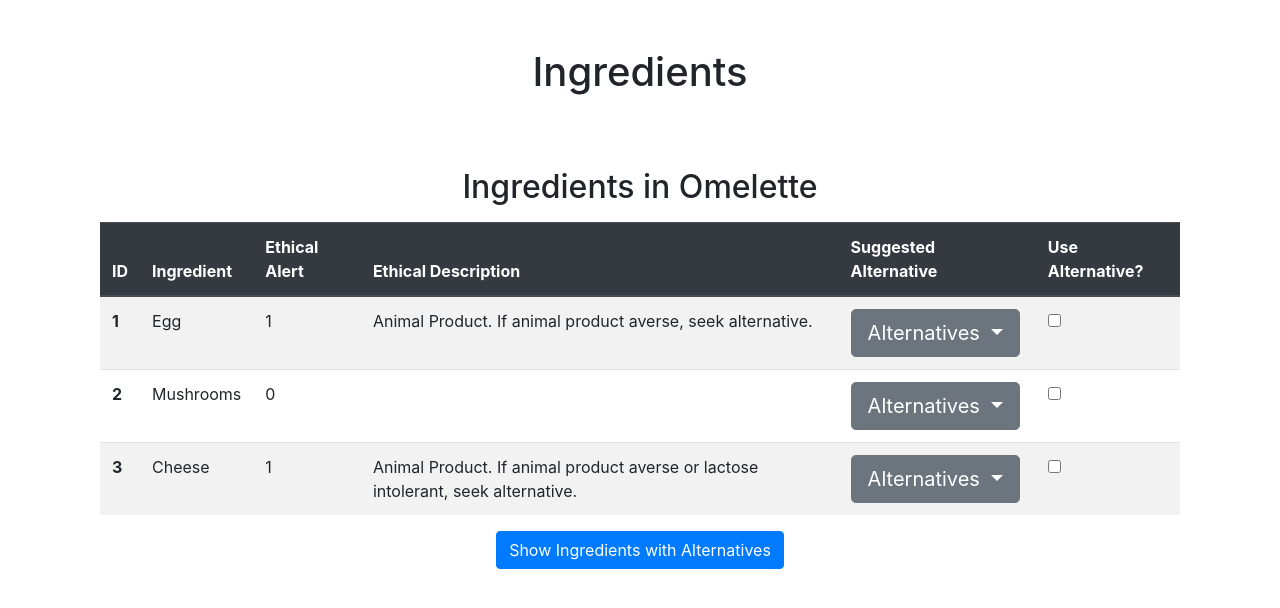
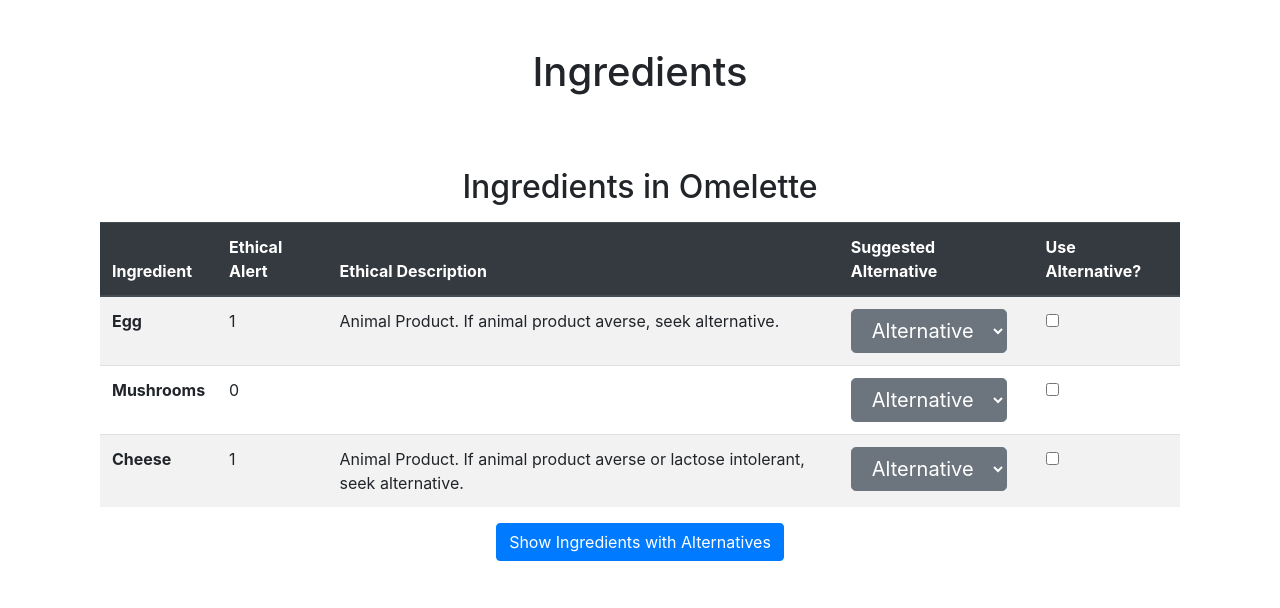
Before and after one commit to tekkosu/TheBusyBeavers, a Flask app: page /ingredients/1 in a window 1280 px wide. Shown: the part 56-664 px from the top of the page. Run offline with Flask 2, Linux system fonts and the light colour scheme; data comes from the database, SQL or seed files in the repository; data that the repository does not hold is empty; some libraries are stand-ins or nearby versions; some web fonts are replaced.

Commit message:
Update ingredients.html

```diff
--- a/ethicalEats/templates/ingredients.html
+++ b/ethicalEats/templates/ingredients.html
@@ -4,6 +4,7 @@
 {% endblock %}
 
 {% block body %}
+<script src="https://ajax.googleapis.com/ajax/libs/jquery/3.5.1/jquery.min.js"></script>
 
     <div class="container">
         <br>
@@ -14,11 +15,10 @@
             <center>
                   <div class="container">
     <h2>Ingredients in {{ recipe[0][1] }}</h2>
-    <p></p>
-    <table class="table table-striped">
+   <p></p>
+    <table class="table table-striped" id="table">
       <thead class="thead-dark">
         <tr>
-          <th scope="col">ID</th>
           <th scope="col">Ingredient</th>
           <th scope="col">Ethical Alert</th>
           <th scope="col">Ethical Description</th>
@@ -29,22 +29,19 @@
         <tbody>
     {% for row in ingredients %}
         <tr>
-            <th scope="row">{{row[0]}}</th>
-            <td>{{row[1]}}</td>
+            <th scope="row">{{row[1]}}</th>
+            <td id="alert">{{row[2]}}</td>
 <!--        <td>&#10071;</td>
             <td>&#9989;</td>
 -->
-            <td>{{row[2]}}</td>
             <td>{{row[3]}}</td>
-
             <td>
-                <button class="btn btn-secondary btn-lg dropdown-toggle" type="button" data-toggle="dropdown" aria-haspopup="true" aria-expanded="false">
-                Alternatives
-                </button>
-            		{% for alternative in alternatives %}
-                        <a class="dropdown-item" value="{{ alternative[0] }}">
-                        {{alternative[1]}}</a>
-                        {% endfor %}
+                <select id="alts" class="btn btn-secondary btn-lg dropdown-toggle" type="button" data-toggle="dropdown" aria-haspopup="true" aria-expanded="false">
+                    <option selected>Alternative</option>
+                    {% for alt in alternative %}
+                      <option value ="{{alt[0]}}">{{alt[1]}}</option>
+                    {% endfor %}
+                </select>
             </td>
             <td>
                 <input type="checkbox" id="useAlt" value=1>
@@ -60,4 +57,5 @@
         </p>
     </div>
 
+
 {% endblock %}
```
